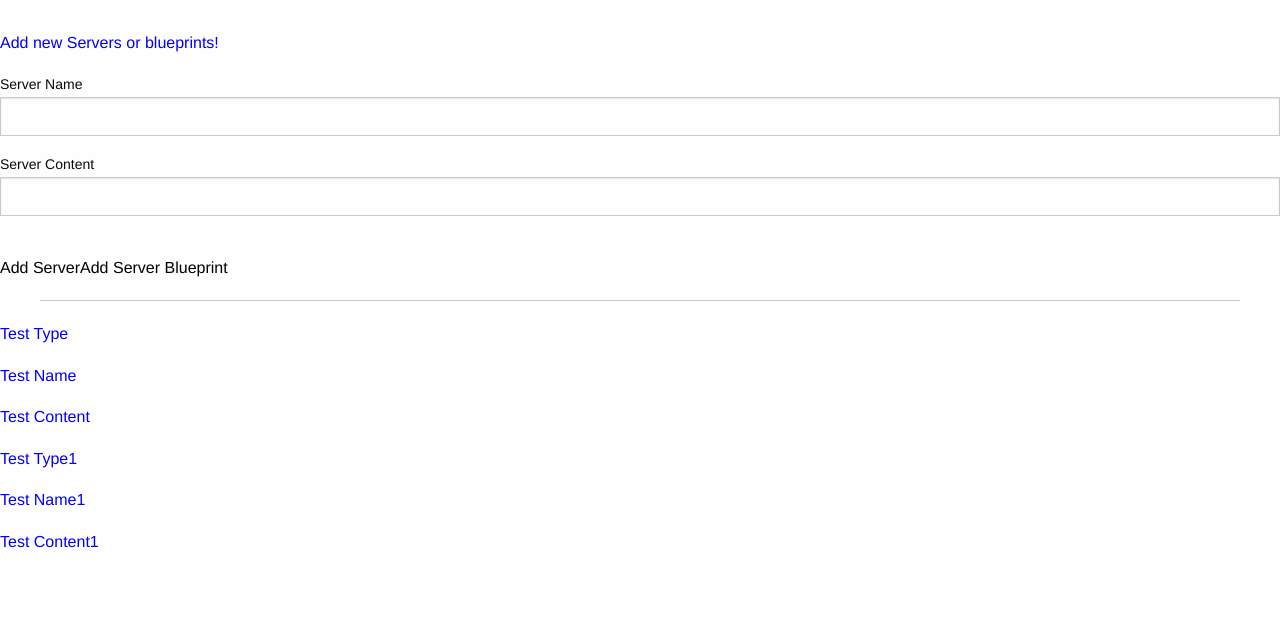
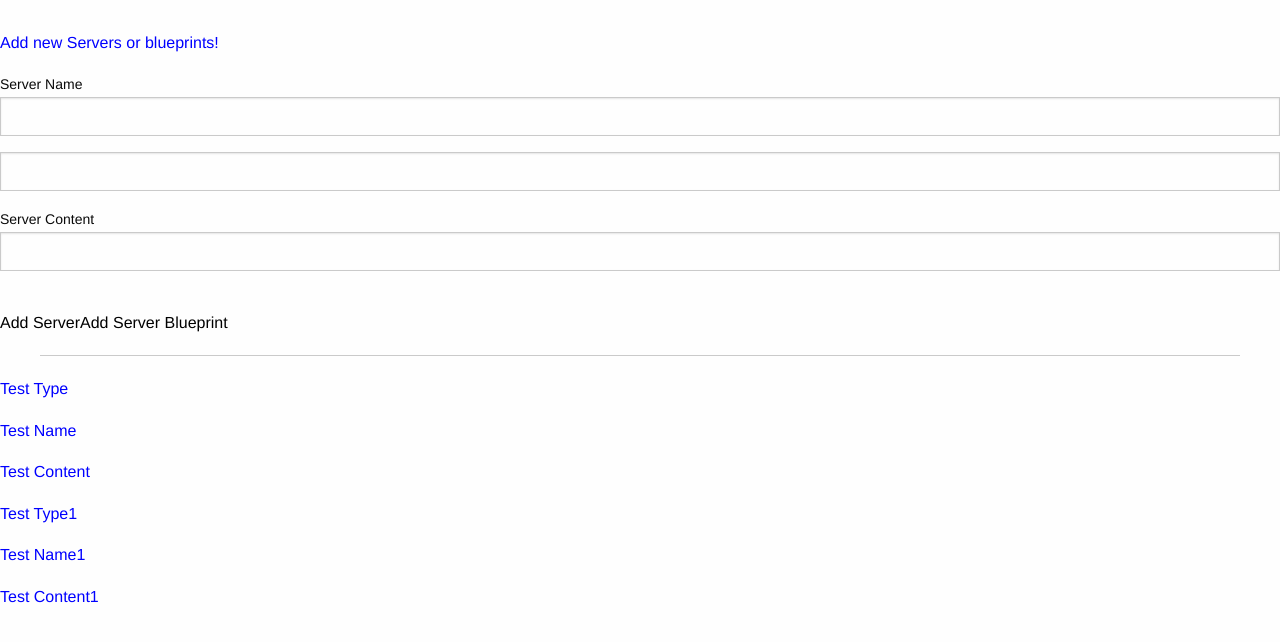
Before and after one commit to rasikag/angular-four-app, an Angular app: page / in a window 1280 px wide. Shown: the top 642 px of the page. Built offline with nearby package versions, Linux system fonts and the light colour scheme.

Commit message:
Using Local References in Templates

```diff
--- a/src/app/cockpit/cockpit.component.html
+++ b/src/app/cockpit/cockpit.component.html
@@ -3,6 +3,8 @@
     <p>Add new Servers or blueprints!</p>
     <label>Server Name</label>
     <input type="text" class="form-control" [(ngModel)]="newServerName">
+    <input type="text" class="form-control" #serverReference>
+    <p>{{serverReference.value}}</p>
     <label>Server Content</label>
     <input type="text" class="form-control" [(ngModel)]="newServerContent">
     <br>
```
